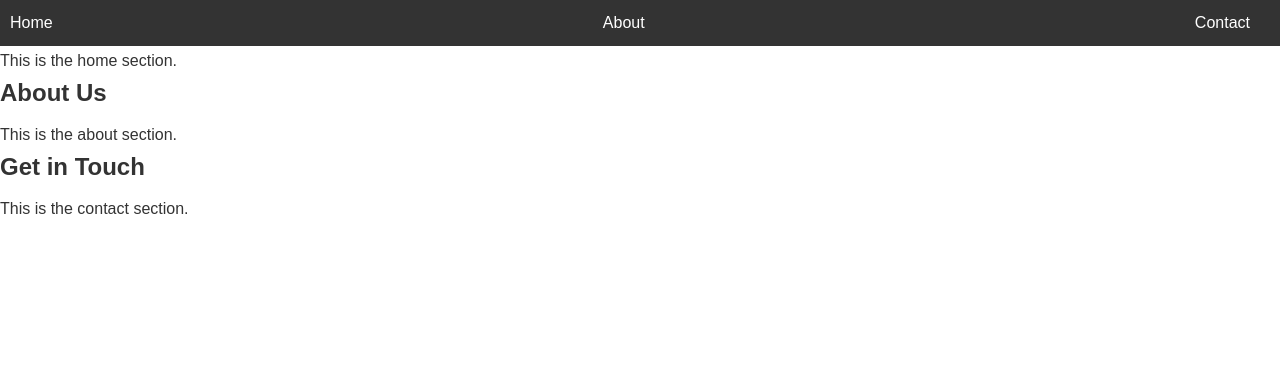
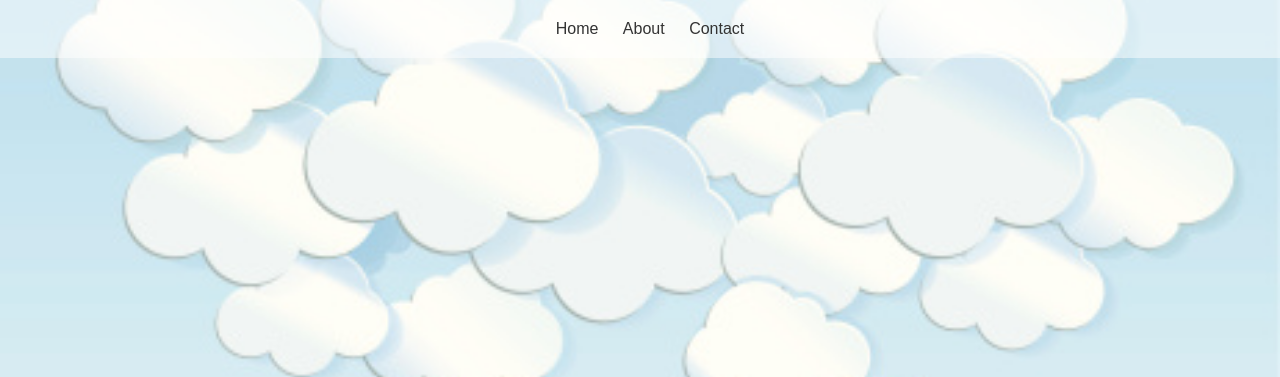
Before and after one commit to ishwari0109/SCD_WD_01, a plain HTML site: page index.html in a window 1280 px wide. Shown: the top 377 px of the page. Drawn offline with Linux system fonts and the light colour scheme.

Commit message:
Update style.css

```diff
--- a/style.css
+++ b/style.css
@@ -1,94 +1,63 @@
-* {
-    box-sizing: border-box;
-    margin: 0;
-    padding: 0;
+body {
+  font-family: Arial, sans-serif;
+  margin: 0;
+  padding: 0;
 }
 
-body {
-    font-family: Arial, sans-serif;
-    line-height: 1.6;
-    color: #333;
+.container {
+  position: relative;
+  width: 100%;
+  height: 100vh;
+  background-image: url('background1.jpg'); /* replace with your background image */
+  background-size: cover;
+  background-position: center;
 }
 
-#nav {
-    position: fixed;
-    top: 0;
-    left: 0;
-    width: 100%;
-    background-color: #333;
-    padding: 10px;
-    text-align: center;
-    transition: background-color 0.5s ease;
+nav {
+  position: fixed;
+  top: 0;
+  left: 0;
+  width: 100%;
+  background-color: rgba(255, 255, 255, 0.5);
+  padding: 20px;
+  text-align: center;
 }
 
-#nav ul {
-    list-style: none;
-    margin: 0;
-    padding: 0;
-    display: flex;
-    justify-content: space-between;
+nav ul {
+  list-style: none;
+  margin: 0;
+  padding: 0;
 }
 
-#nav li {
-    margin-right: 20px;
+nav li {
+  display: inline-block;
+  margin-right: 20px;
 }
 
-#nav a {
-    color: #fff;
-    text-decoration: none;
-    transition: color 0.5s ease;
+nav a {
+  color: #333;
+  text-decoration: none;
 }
 
-#nav a:hover {
-    color: #ccc;
+nav a:hover {
+  color: #666;
 }
 
-#nav.scrolled {
-    background-color: #444;
+section {
+  position: relative;
+  width: 100%;
+  height: 100vh;
+  display: flex;
+  justify-content: center;
+  align-items: center;
+  color: #fff;
 }
 
-#nav.scrolled a {
-    color: #aaa;
+h1 {
+  font-size: 48px;
+  margin-bottom: 20px;
 }
 
-#nav.scrolled a:hover {
-    color: #fff;
+p {
+  font-size: 24px;
 }
-
-.background-image {
-    height: 100vh;
-    background-size: cover;
-    background-position: center;
-}
-
-.content {
-    padding: 20px;
-    text-align: center;
-}
-
-h1, h2 {
-    font-weight: bold;
-    margin-bottom: 10px;
-}
-
-button {
-    background-color: #333;
-    color: #fff;
-    border: none;
-    padding: 10px 20px;
-    font-size: 16px;
-    cursor: pointer;
-}
-
-button:hover {
-    background-color: #444;
-}
-
-/* Responsive design */
-
-@media (max-width: 768px) {
-    .background-image {
-        height: 50vh;
-    }
-    .content {
-        padding: 10px;
```
